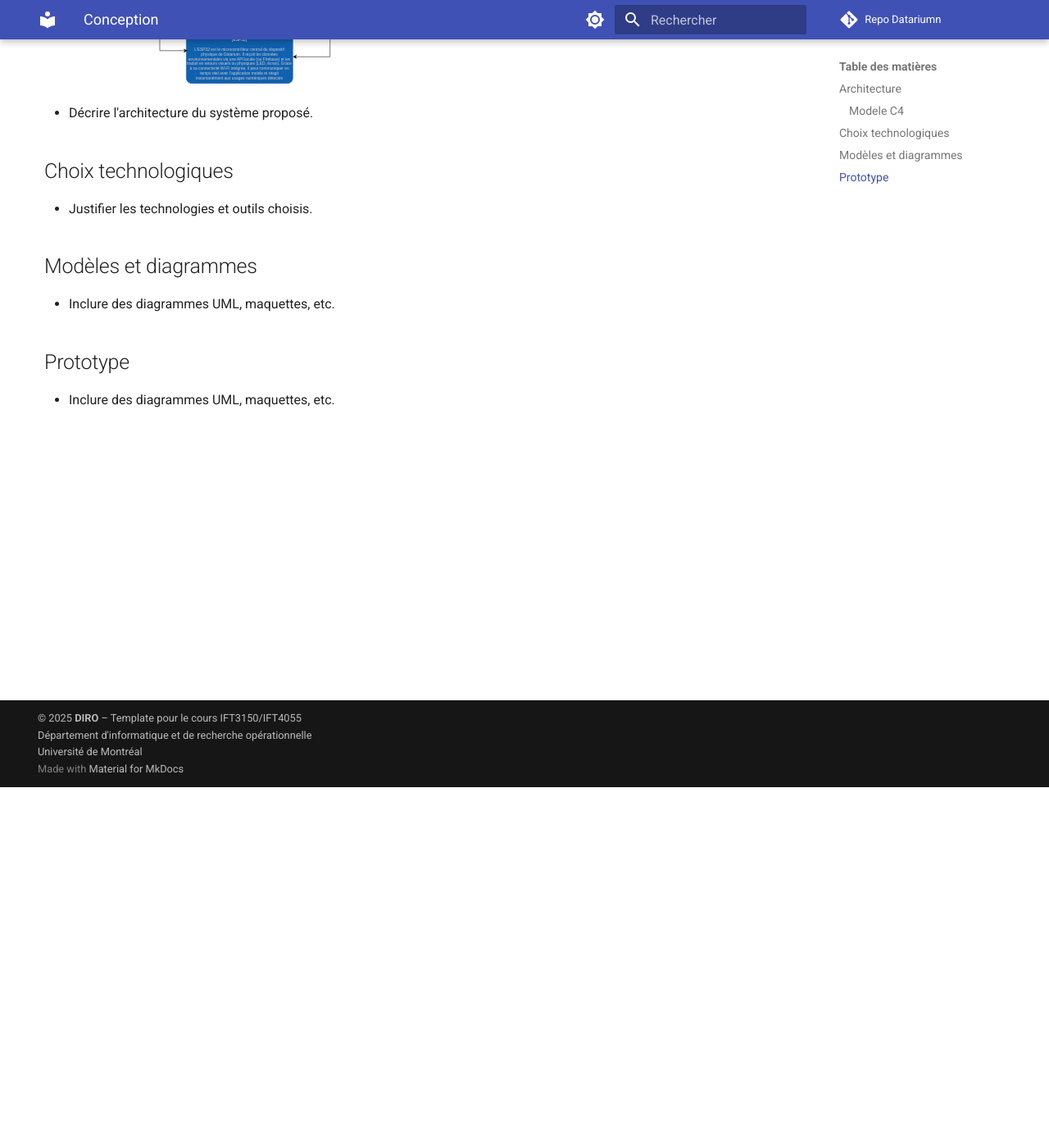
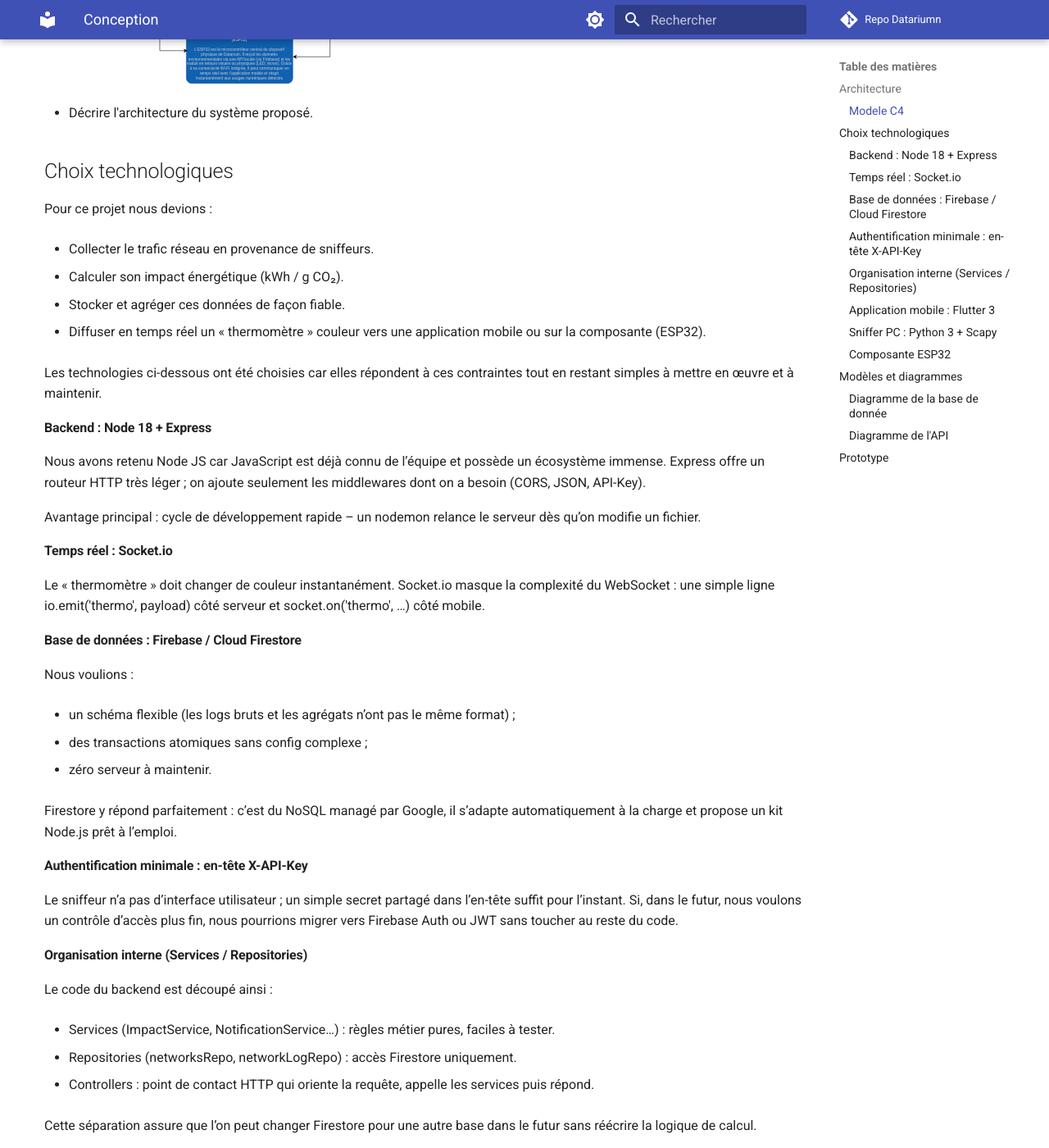
Before and after one commit to protolabo/datarium, an MkDocs documentation site: the page built from docs/conception.md, in a window 1280 px wide and 1400 px high, scrolled down 440 px. Shown: the whole window at 82% size. Built offline with MkDocs 1.6.1 and Material for MkDocs 9.7.7, drawn with Linux system fonts in a browser that asks for light colours; comment, search, counter and statistics services are not loaded; some of the changed text lies outside the part shown.

Commit message:
Mis a jour de la page conception et suivi

```diff
--- a/docs/conception.md
+++ b/docs/conception.md
@@ -8,11 +8,76 @@
 
 ## Choix technologiques
 
-- Justifier les technologies et outils choisis.
+Pour ce projet nous devions :
+
+ - Collecter le trafic réseau en provenance de sniffeurs.
+
+ - Calculer son impact énergétique (kWh / g CO₂).
+
+ - Stocker et agréger ces données de façon fiable.
+
+ - Diffuser en temps réel un « thermomètre » couleur vers une application mobile ou sur la composante (ESP32).
+
+Les technologies ci-dessous ont été choisies car elles répondent à ces contraintes tout en restant simples à mettre en œuvre et à maintenir.
+
+#### Backend : Node 18 + Express
+Nous avons retenu Node JS car JavaScript est déjà connu de l’équipe et possède un écosystème immense.
+Express offre un routeur HTTP très léger ; on ajoute seulement les middlewares dont on a besoin (CORS, JSON, API-Key).
+
+
+Avantage principal : cycle de développement rapide – un nodemon relance le serveur dès qu’on modifie un fichier.
+
+#### Temps réel : Socket.io
+Le « thermomètre » doit changer de couleur instantanément.
+Socket.io masque la complexité du WebSocket : une simple ligne io.emit('thermo', payload) côté serveur et socket.on('thermo', …) côté mobile.
+
+
+#### Base de données : Firebase / Cloud Firestore
+Nous voulions :
+
+ - un schéma flexible (les logs bruts et les agrégats n’ont pas le même format) ;
+
+ - des transactions atomiques sans config complexe ;
+
+ - zéro serveur à maintenir.
+
+Firestore y répond parfaitement : c’est du NoSQL managé par Google, il s’adapte automatiquement à la charge et propose un kit Node.js prêt à l’emploi.
+
+#### Authentification minimale : en-tête X-API-Key
+Le sniffeur n’a pas d’interface utilisateur ; un simple secret partagé dans l’en-tête suffit pour l’instant.
+Si, dans le futur, nous voulons un contrôle d’accès plus fin, nous pourrions migrer vers Firebase Auth ou JWT sans toucher au reste du code.
+
+#### Organisation interne (Services / Repositories)
+Le code du backend est découpé ainsi :
+
+ - Services (ImpactService, NotificationService…) : règles métier pures, faciles à tester.
+
+ - Repositories (networksRepo, networkLogRepo) : accès Firestore uniquement.
+
+ - Controllers : point de contact HTTP qui oriente la requête, appelle les services puis répond.
+
+Cette séparation assure que l’on peut changer Firestore pour une autre base dans le futur sans réécrire la logique de calcul.
+
+#### Application mobile : Flutter 3
+Flutter compile en natif pour iOS et Android à partir d’un seul code Dart.
+Le hot-reload visuel est précieux : on voit immédiatement le rendu des jauges.
+Le package socket_io_client se connecte en une ligne au backend.
+
+#### Sniffer PC : Python 3 + Scapy
+Scapy est la référence open-source pour capturer et analyser les paquets réseau.
+En quelques dizaines de lignes on filtre, on catégorise (YouTube, Spotify…), puis on envoie un JSON au backend via la librairie requests.
+
+#### Composante ESP32
+L’ESP32 n'est pas couteux et possède Wi-Fi + Bluetooth sur la même puce contrairement a la Arduino uno .
+3
 
 ## Modèles et diagrammes
+### Diagramme de la base de donnée
+![Diagramme FireStore](images/firestore.svg)
 
-- Inclure des diagrammes UML, maquettes, etc.
+### Diagramme de l'API
+![Diagramme API](images/API.svg)
+
 
 ## Prototype
 
```
Also changed, not shown: docs/analysis.md (+1 -1 lines), docs/index.md (+5 -5 lines), docs/suivi.md (+29 -5 lines), docs/images/API.svg (added), docs/images/firestore.svg (added).
